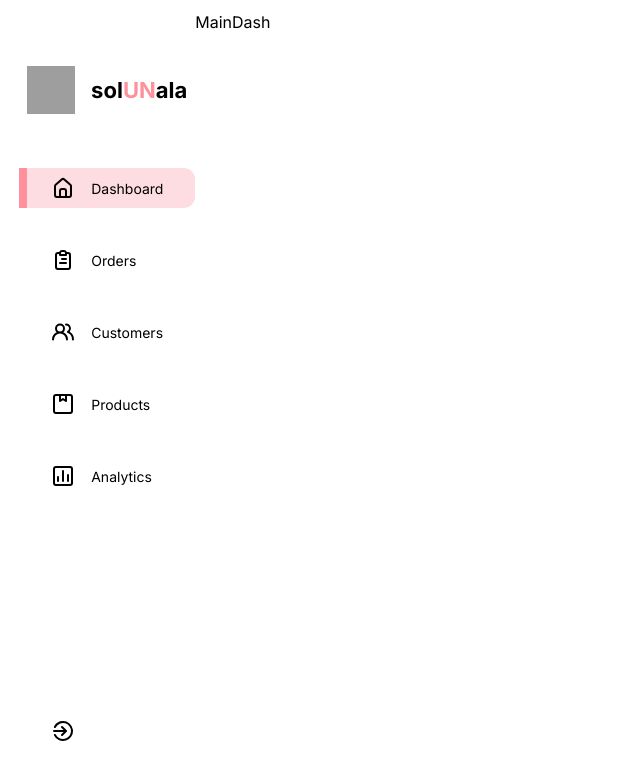
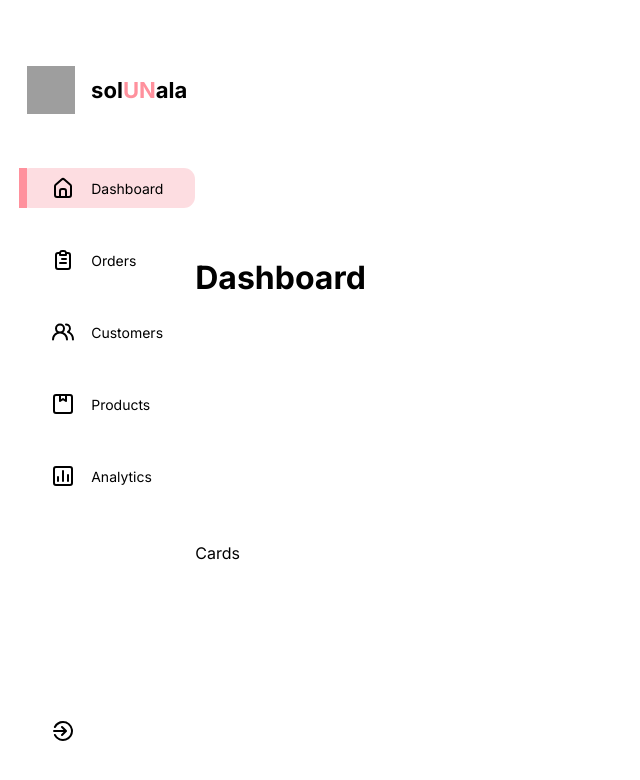
Before and after one commit to CodeBot-del/React-Admin-Dashboard, a React (Create React App) app: page / in a window 1280 px wide. Shown: the top 780 px of the page, without its empty margins (0-640 px from the left). Built offline with nearby package versions, Linux system fonts and the light colour scheme; grey boxes are pictures that could not be loaded.

Commit message:
creating the cards

```diff
--- a/src/Data/Data.js
+++ b/src/Data/Data.js
@@ -30,3 +30,13 @@
         heading: "Analytics",
     }
 ];
+
+// dashboard cards array
+export const CardsData = [
+    {
+        title: "Sales",
+        color: {
+            background: "linear-gradient(180deg, #bb67ff 0%, #c484f3 100%)",
+        },
+    },
+];
--- /dev/null
+++ b/src/components/Cards/Cards.jsx
@@ -0,0 +1,10 @@
+import React from 'react'
+import './Cards.css'
+
+const Cards = () => {
+  return (
+    <div>Cards</div>
+  )
+}
+
+export default Cards
--- a/src/components/MainDash/MainDash.css
+++ b/src/components/MainDash/MainDash.css
@@ -1,3 +1,5 @@
 .MainDash{
-
+    display: flex;
+    flex-direction: column;
+    justify-content: space-evenly;
 }
--- a/src/components/MainDash/MainDash.jsx
+++ b/src/components/MainDash/MainDash.jsx
@@ -1,10 +1,12 @@
 import React from 'react'
+import Cards from '../Cards/Cards'
 import './MainDash.css'
 
 const MainDash = () => {
   return (
     <div className="MainDash">
-        MainDash
+        <h1>Dashboard</h1>
+        <Cards/>
     </div>
   )
 }
```
Also changed, not shown: src/components/Cards/Cards.css (added).
